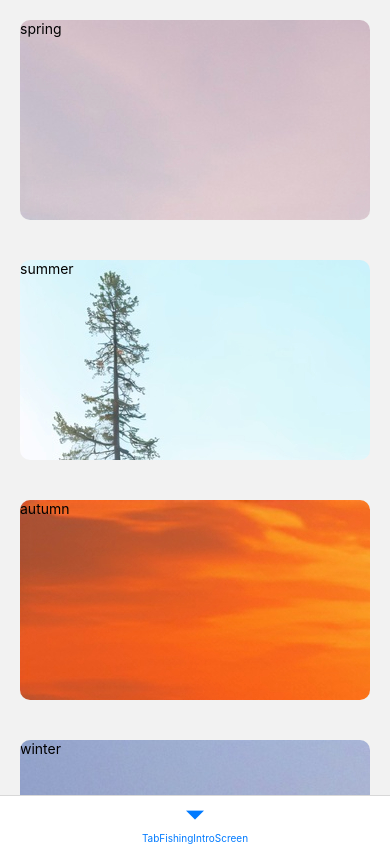
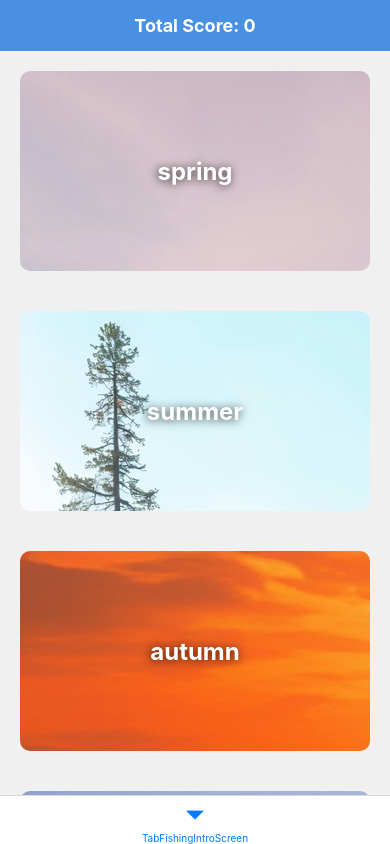
Before and after one commit to Vachek-hooves/FishQuest, a React Native app: screen /TabFishingIntroScreen in a window 390 px wide. Built offline with nearby package versions, Linux system fonts and the light colour scheme.

Commit message:
render total score in tabFishingIntroScreen

```diff
--- a/screen/TabFishingIntroScreen.js
+++ b/screen/TabFishingIntroScreen.js
@@ -1,4 +1,4 @@
-import React from 'react';
+import React, { useEffect } from 'react';
 import {
   StyleSheet,
   Text,
@@ -11,40 +11,79 @@ import { SafeAreaView } from 'react-native-safe-area-context';
 import { useContextProvider } from '../store/context';
 
 const TabFishingIntroScreen = ({ navigation }) => {
-  const { fishSeason } = useContextProvider();
+  const { fishSeason, totalScore, getTotalScore } = useContextProvider();
+
+  useEffect(() => {
+    const fetchTotalScore = async () => {
+      await getTotalScore();
+    };
+    fetchTotalScore();
+  }, []);
 
   const handleSeasonPress = (season) => {
     navigation.navigate('StackFishingSimulatorField', { season });
   };
 
   return (
-    <View style={{ flex: 1 }}>
-      <SafeAreaView></SafeAreaView>
-      <View style={{ marginHorizontal: 20 }}>
-        <ScrollView showsVerticalScrollIndicator={false}>
+    <SafeAreaView style={styles.container}>
+      <View style={styles.header}>
+        <Text style={styles.headerText}>Total Score: {totalScore}</Text>
+      </View>
+      <ScrollView showsVerticalScrollIndicator={false} style={styles.scrollView}>
         {fishSeason && fishSeason.map((season, index) => (
           <TouchableOpacity
             onPress={() => handleSeasonPress(season)}
             key={index}
-              style={{
+            style={styles.seasonButton}>
+            <ImageBackground source={season.image} style={styles.seasonImage}>
+              <Text style={styles.seasonText}>{season.season}</Text>
+            </ImageBackground>
+          </TouchableOpacity>
+        ))}
+        <View style={{ height: 100 }}></View>
+      </ScrollView>
+    </SafeAreaView>
+  );
+};
+
+const styles = StyleSheet.create({
+  container: {
+    flex: 1,
+    backgroundColor: '#f0f0f0',
+  },
+  header: {
+    backgroundColor: '#4a90e2',
+    padding: 15,
+    alignItems: 'center',
+  },
+  headerText: {
+    color: 'white',
+    fontSize: 18,
+    fontWeight: 'bold',
+  },
+  scrollView: {
+    marginHorizontal: 20,
+  },
+  seasonButton: {
     width: '100%',
     height: 200,
     marginVertical: 20,
     borderRadius: 10,
     overflow: 'hidden',
-              }}>
-              <ImageBackground source={season.image} style={{ flex: 1 }}>
-                <Text>{season.season}</Text>
-              </ImageBackground>
-            </TouchableOpacity>
-          ))}
-          <View style={{ height: 100 }}></View>
-        </ScrollView>
-      </View>
-    </View>
-  );
-};
+  },
+  seasonImage: {
+    flex: 1,
+    justifyContent: 'center',
+    alignItems: 'center',
+  },
+  seasonText: {
+    fontSize: 24,
+    color: 'white',
+    fontWeight: 'bold',
+    textShadowColor: 'rgba(0, 0, 0, 0.75)',
+    textShadowOffset: {width: -1, height: 1},
+    textShadowRadius: 10,
+  },
+});
 
 export default TabFishingIntroScreen;
-
-const styles = StyleSheet.create({});
```
Lines whose indentation alone changed are shown as unchanged.
